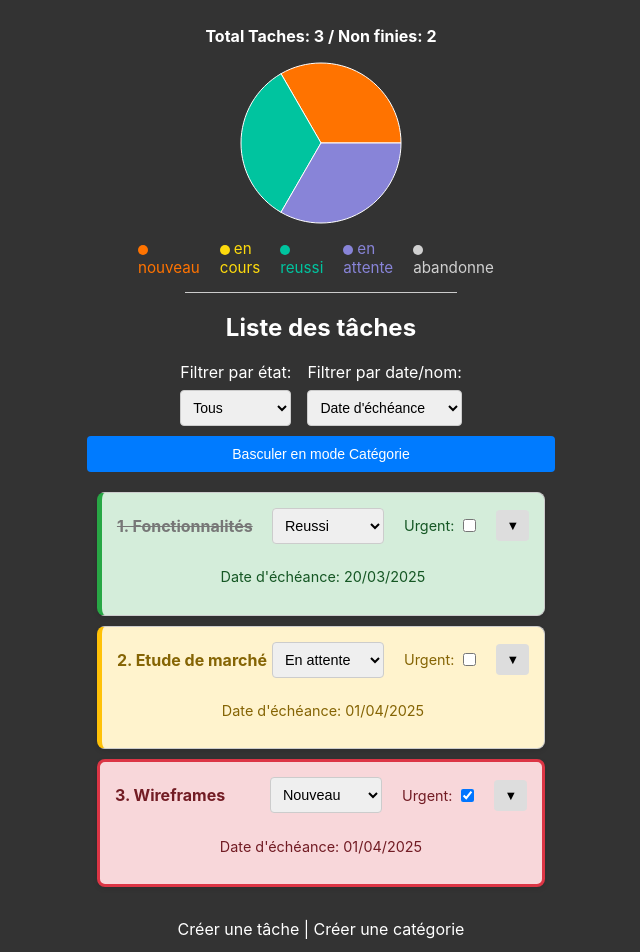
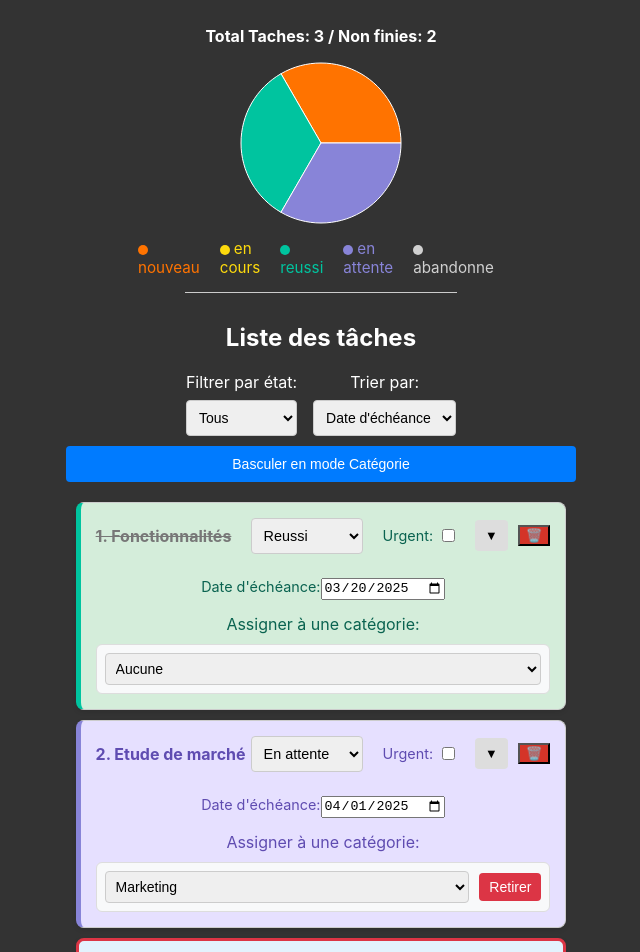
Before and after one commit to KERBADOU-Islem-2326063b/ToDoList, a React (Create React App) app: page / in a window 1280 px wide. Shown: the top 952 px of the page, without its empty margins (319-959 px from the left). Built offline with nearby package versions, Linux system fonts and the light colour scheme.

Commit message:
feat: modification date echeance, suppression tache, ajout tache dans categories

```diff
--- a/src/components/Header/Header.js
+++ b/src/components/Header/Header.js
@@ -2,25 +2,26 @@ import React from "react";
 import { PieChart, Pie, Cell, Tooltip, Legend } from 'recharts';
 import "./Header.css";
 import { useTodos } from "../Context/TodosContext";
-import { ETATS, ETAT_TERMINE } from "../Enums/Etats";
+import { ETATS } from "../Enums/Etats";
 
 function Header() {
   const { todos } = useTodos();
-  const taches = todos;
-  const totalCount = taches.length;
+  const totalCount = todos.length;
 
-  const doneCount = taches.filter(t => t.etat === ETATS.REUSSI.name).length;
+  const doneCount = todos.filter(t => t.etat === ETATS.REUSSI.name).length;
+  const newCount = todos.filter(t => t.etat === ETATS.NOUVEAU.name).length;
+  const waitingCount = todos.filter(t => t.etat === ETATS.EN_ATTENTE.name).length;
+  const inProgressCount = todos.filter(t => t.etat === ETATS.EN_COURS.name).length;
+  const abandonedCount = todos.filter(t => t.etat === ETATS.ABANDONNE.name).length;
+
   const unfinishedCount = totalCount - doneCount;
-
-  const newCount = taches.filter(t => t.etat === ETATS.NOUVEAU.name).length;
-  const waitingCount = taches.filter(t => t.etat === ETATS.EN_ATTENTE.name).length;
 
   const data = [
     { name: ETATS.NOUVEAU.name.toLowerCase(), value: newCount },
-    { name: ETATS.EN_COURS.name.toLowerCase(), value: totalCount - newCount - doneCount - waitingCount },
+    { name: ETATS.EN_COURS.name.toLowerCase(), value: inProgressCount },
     { name: ETATS.REUSSI.name.toLowerCase(), value: doneCount },
     { name: ETATS.EN_ATTENTE.name.toLowerCase(), value: waitingCount },
-    { name: ETATS.ABANDONNE.name.toLowerCase(), value: totalCount - newCount - doneCount - waitingCount }
+    { name: ETATS.ABANDONNE.name.toLowerCase(), value: abandonedCount }
   ];
 
   return (
@@ -31,7 +32,7 @@ function Header() {
       <div className="header-right">
         <PieChart width={220} height={220}>
           <Pie data={data} dataKey="value" outerRadius={80}>
-           {data.map((entry, index) => {
+            {data.map((entry, index) => {
               const state = Object.values(ETATS).find(state => state.name.toLowerCase() === entry.name);
               return state ? <Cell key={`cell-${index}`} fill={state.color} /> : null;
             })}
--- a/src/components/Todo/Todo.css
+++ b/src/components/Todo/Todo.css
@@ -1,5 +1,6 @@
 main {
   text-align: center;
+  padding: 10px;
 }
 
 ul {
@@ -12,11 +13,11 @@ main {
   border: 1px solid #ccc;
   border-radius: 8px;
   margin: 10px;
-    background-color: #f5f5f5;  /* Soft neutral background for better contrast */
+  background-color: #f5f5f5;
   transition: background-color 0.3s;
   display: flex;
   flex-direction: column;
-    box-shadow: 0 2px 5px rgba(0, 0, 0, 0.1); /* Adding a subtle shadow */
+  box-shadow: 0 2px 5px rgba(0, 0, 0, 0.1);
 }
 
 .todo-item-header {
@@ -24,37 +25,49 @@ main {
   justify-content: space-between;
   align-items: center;
   margin-bottom: 10px;
+  flex-wrap: wrap;
 }
 
 .todo-item-actions {
   display: flex;
   gap: 10px;
   align-items: center;
+  flex-wrap: wrap;
+}
+
+.todo-item.nouveau {
+  background-color: #e3f2fd;
+  border-left: 5px solid #ff7300;
+  color: #a84300;
+}
+
+.todo-item.encours {
+  background-color: #fff3cd;
+  border-left: 5px solid #FDDA0D;
+  color: #856404;
 }
 
 .todo-item.reussi {
   background-color: #d4edda;
-    border-left: 5px solid #28a745;
-    color: #155724;
+  border-left: 5px solid #00c49f;
+  color: #0a6350;
 }
 
 .todo-item.enattente {
-    background-color: #fff3cd;
-    border-left: 5px solid #ffc107;
-    color: #856404;
+  background-color: #e6e0ff;
+  border-left: 5px solid #8884d8;
+  color: #5f4cb1;
 }
 
-  .todo-item.nouveau {
-    background-color: #e3f2fd;
-    border-left: 5px solid #2196f3;
-    color: #0d47a1;
+.todo-item.abandonne {
+  background-color: #f0f0f0;
+  border-left: 5px solid #d0d0d0;
+  color: #808080;
 }
 
 .todo-item.urgent {
   border-color: #dc3545;
-    color: #721c24;
   border-width: 3px;
-    background-color: #f8d7da;
 }
 
 .todo-item-details {
@@ -84,6 +97,7 @@ main {
   flex-direction: row;
   justify-content: center;
   gap: 16px;
+  flex-wrap: wrap;
 }
 
 .filter-items {
@@ -126,6 +140,10 @@ main {
   justify-content: center;
 }
 
+.delete-btn {
+  background-color: rgb(212, 52, 40);
+}
+
 .expand-btn:hover {
   background-color: #ccc;
 }
@@ -142,3 +160,37 @@ main {
   align-items: center;
   gap: 4px;
 }
+
+.category-actions {
+  display: flex;
+  align-items: center;
+  gap: 10px;
+  margin-top: 10px;
+  padding: 8px;
+  background-color: #f8f9fa;
+  border-radius: 6px;
+  border: 1px solid #ddd;
+}
+
+.category-actions select {
+  flex-grow: 1;
+  padding: 6px;
+  border-radius: 4px;
+  border: 1px solid #ccc;
+  font-size: 14px;
+}
+
+.category-actions button {
+  background-color: #dc3545;
+  color: white;
+  border: none;
+  padding: 6px 10px;
+  border-radius: 4px;
+  cursor: pointer;
+  font-size: 14px;
+  transition: background-color 0.3s;
+}
+
+.category-actions button:hover {
+  background-color: #b02a37;
+}
--- a/src/components/Todo/Todo.js
+++ b/src/components/Todo/Todo.js
@@ -1,4 +1,5 @@
-import "./Todo.css";import React, { useState } from "react";
+import "./Todo.css";
+import React, { useState } from "react";
 import { useTodos } from "../Context/TodosContext";
 import { useCategories } from "../Context/CategoriesContext";
 import { useRelations } from "../Context/RelationsContext";
@@ -6,27 +7,61 @@ import { ETATS, ETAT_TERMINE } from "../Enums/Etats";
 
 const TodoList = () => {
   const { todos, setTodos } = useTodos();
-  const { categories } = useCategories();
-  const { relations } = useRelations();
+  const { categories, setCategories } = useCategories();
+  const { relations, setRelations } = useRelations();
   const [filter, setFilter] = useState("All");
   const [sortBy, setSortBy] = useState("date_echeance");
   const [viewMode, setViewMode] = useState("Tache");
+  const [expandedTodoId, setExpandedTodoId] = useState(null);
 
-  const filteredTodos = todos.filter((tache) => {
-    if (filter === "All") {
-      return tache.etat !== "Resussi";
+  const handleDeleteTodo = (tacheId) => {
+    setTodos(todos.filter((tache) => tache.id !== tacheId));
+    setRelations(relations.filter((relation) => relation.tache !== tacheId));
+  };
+
+  const handleDeleteCategory = (categoryId) => {
+    setCategories(categories.filter((category) => category.id !== categoryId));
+    setRelations(relations.filter((relation) => relation.categorie !== categoryId));
+  };
+
+  const toggleTodoExpand = (tacheId) => {
+    setExpandedTodoId(expandedTodoId === tacheId ? null : tacheId);
+  };
+
+  const handleEtatChange = (tacheId, newEtat) => {
+    setTodos(todos.map((tache) => (tache.id === tacheId ? { ...tache, etat: newEtat } : tache)));
+  };
+
+  const handleUrgentChange = (tacheId) => {
+    setTodos(todos.map((tache) => (tache.id === tacheId ? { ...tache, urgent: !tache.urgent } : tache)));
+  };
+
+  const handleCategoryChange = (tacheId, categoryId) => {
+    const existingRelation = relations.find(rel => rel.tache === tacheId);
+    if (existingRelation) {
+      setRelations(relations.map(rel => rel.tache === tacheId ? { ...rel, categorie: categoryId } : rel));
+    } else {
+      setRelations([...relations, { tache: tacheId, categorie: categoryId }]);
     }
-    return tache.etat === filter;
-  });
+  };
+
+  const handleRemoveFromCategory = (tacheId) => {
+    setRelations(relations.filter((relation) => relation.tache !== tacheId));
+  };
+
+  const handleDateChange = (tacheId, newDate) => {
+    const [year, month, day] = newDate.split("-");
+    const formattedDate = `${day}/${month}/${year}`;
+    setTodos(todos.map((tache) => (tache.id === tacheId ? { ...tache, date_echeance: formattedDate } : tache)));
+  };
+
+  const filteredTodos = filter === "All" ? todos : todos.filter(tache => tache.etat === filter);
 
   const sortedTodos = [...filteredTodos].sort((a, b) => {
-    if (sortBy === "date_creation") {
-      return new Date(a.date_creation) - new Date(b.date_creation);
-    } else if (sortBy === "date_echeance") {
-      return new Date(a.date_echeance) - new Date(b.date_echeance);
-    } else if (sortBy === "nom") {
-      return a.title.toLowerCase().localeCompare(b.title.toLowerCase());
-    }
+    if (sortBy === "date_creation") return new Date(a.date_creation) - new Date(b.date_creation);
+    if (sortBy === "date_echeance") return new Date(a.date_echeance) - new Date(b.date_echeance);
+    if (sortBy === "nom") return a.title.toLowerCase().localeCompare(b.title.toLowerCase());
+    if (sortBy === "urgent") return (b.urgent ? 1 : 0) - (a.urgent ? 1 : 0);
     return 0;
   });
 
@@ -34,49 +69,10 @@ const TodoList = () => {
     const relatedTodos = relations
       .filter((relation) => relation.categorie === category.id)
       .map((relation) => todos.find((tache) => tache.id === relation.tache))
-      .filter((tache) => tache);
+      .filter(Boolean);
 
-    const filteredRelatedTodos = relatedTodos.filter((tache) => {
-      if (filter === "All") {
-        return tache.etat !== "Resussi";
-      }
-      return tache.etat === filter;
-    });
-
-    const sortedRelatedTodos = [...filteredRelatedTodos].sort((a, b) => {
-      if (sortBy === "date_creation") {
-        return new Date(a.date_creation) - new Date(b.date_creation);
-      } else if (sortBy === "date_echeance") {
-        return new Date(a.date_echeance) - new Date(b.date_echeance);
-      } else if (sortBy === "nom") {
-        return a.title.toLowerCase().localeCompare(b.title.toLowerCase());
-      }
-      return 0;
-    });
-
-    return { category, sortedRelatedTodos };
+    return { category, sortedRelatedTodos: relatedTodos };
   });
-
-  const handleEtatChange = (tacheId, newEtat) => {
-    const updatedTodos = todos.map(tache =>
-      tache.id === tacheId ? { ...tache, etat: newEtat } : tache
-    );
-    setTodos(updatedTodos);
-  };
-
-  const handleUrgentChange = (tacheId) => {
-    const updatedTodos = todos.map(tache =>
-      tache.id === tacheId ? { ...tache, urgent: !tache.urgent } : tache
-    );
-    setTodos(updatedTodos);
-  };
-
-  const [expandedTodoId, setExpandedTodoId] = useState(null);
-
-  const toggleTodoExpand = (tacheId) => {
-    setExpandedTodoId(expandedTodoId === tacheId ? null : tacheId);
-  };
-
 
   return (
     <main>
@@ -95,56 +91,54 @@ const TodoList = () => {
           </div>
 
           <div className="filter-items">
-            <label>Filtrer par date/nom: </label>
+            <label>Trier par: </label>
             <select onChange={(e) => setSortBy(e.target.value)} value={sortBy}>
               <option value="date_echeance">Date d'échéance</option>
               <option value="date_creation">Date de création</option>
               <option value="nom">Nom</option>
+              <option value="urgent">Urgence</option>
             </select>
           </div>
         </div>
 
-        <button
-          className="toggle-view-btn"
-          onClick={() => setViewMode(viewMode === "Tache" ? "Categorie" : "Tache")}
-        >
+        <button className="toggle-view-btn" onClick={() => setViewMode(viewMode === "Tache" ? "Categorie" : "Tache")}>
           Basculer en mode {viewMode === "Tache" ? "Catégorie" : "Tâche"}
         </button>
       </div>
 
       {viewMode === "Tache" ? (
         <ul>
-          {sortedTodos.map((tache) => (
-            <li
-              key={tache.id}
-              className={`todo-item ${tache.etat.toLowerCase().replace(/ /g, '')} ${tache.urgent ? 'urgent' : ''}`}
-            >
+          {sortedTodos.map((tache) => {
+            const relatedCategory = relations.find((rel) => rel.tache === tache.id);
+
+            return (
+              <li key={tache.id} className={`todo-item ${tache.etat.toLowerCase().replace(/ /g, "")} ${tache.urgent ? "urgent" : ""}`}>
               <div className="todo-item-header">
-                <strong className={ETAT_TERMINE.some(etat => etat.name === tache.etat) ? "strikethrough" : ""}>{tache.title}</strong>
+                <strong className={ETAT_TERMINE.some((etat) => etat.name === tache.etat) ? "strikethrough" : ""}>{tache.title}</strong>
                 <div className="todo-item-actions">
-                  <select
-                    value={tache.etat}
-                    onChange={(e) => handleEtatChange(tache.id, e.target.value)}
-                  >
+                  <select value={tache.etat} onChange={(e) => handleEtatChange(tache.id, e.target.value)}>
                     {Object.values(ETATS).map((etat) => (
                       <option key={etat.name} value={etat.name}>{etat.name}</option>
                     ))}
                   </select>
                   <label>
                     Urgent:
-                    <input
-                      type="checkbox"
-                      checked={tache.urgent}
-                      onChange={() => handleUrgentChange(tache.id)}
-                    />
+                    <input type="checkbox" checked={tache.urgent} onChange={() => handleUrgentChange(tache.id)} />
                   </label>
                   <button className="expand-btn" onClick={() => toggleTodoExpand(tache.id)}>
-                    {expandedTodoId === tache.id ? '▲' : '▼'}
+                    {expandedTodoId === tache.id ? "▲" : "▼"}
                   </button>
+                  <button className="delete-btn" onClick={() => handleDeleteTodo(tache.id)}>🗑️</button>
                 </div>
               </div>
               <div className="todo-item-details">
-                <p>Date d'échéance: {tache.date_echeance}</p>
+                <p>Date d'échéance:
+                  <input
+                    type="date"
+                    value={tache.date_echeance.split("/").reverse().join("-")}
+                    onChange={(e) => handleDateChange(tache.id, e.target.value)}
+                  />
+                </p>
                 {expandedTodoId === tache.id && (
                   <div className="task-details">
                     <p>{tache.description || "Aucune description disponible"}</p>
@@ -152,8 +146,19 @@ const TodoList = () => {
                   </div>
                 )}
               </div>
+              <label>Assigner à une catégorie:</label>
+              <div className="category-actions">
+              <select onChange={(e) => handleCategoryChange(tache.id, Number(e.target.value))} value={relatedCategory?.categorie || ""}>
+                <option value="">Aucune</option>
+                {categories.map((category) => (
+                  <option key={category.id} value={category.id}>{category.title}</option>
+                ))}
+              </select>
+              {relatedCategory && <button onClick={() => handleRemoveFromCategory(tache.id)}>Retirer</button>}
+            </div>
             </li>
-          ))}
+            )
+        })}
         </ul>
       ) : (
         <ul className="category-list">
@@ -161,6 +166,7 @@ const TodoList = () => {
             filteredAndSortedCategories.map(({ category, sortedRelatedTodos }) => (
               <li key={category.id}>
                 <strong>{category.title}</strong>
+                <button className="delete-btn" onClick={() => handleDeleteCategory(category.id)}>🗑️</button>
 
                 {sortedRelatedTodos.length > 0 ? (
                   <ul>
@@ -194,7 +200,13 @@ const TodoList = () => {
                             </div>
                           </div>
                           <div className="todo-item-details">
-                            <p>Date d'échéance: {tache.date_echeance}</p>
+                            <p>Date d'échéance:
+                              <input
+                                type="date"
+                                value={tache.date_echeance.split("/").reverse().join("-")}
+                                onChange={(e) => handleDateChange(tache.id, e.target.value)}
+                              />
+                            </p>
                             {expandedTodoId === tache.id && (
                               <div className="task-details">
                                 <p>{tache.description || "Aucune description disponible"}</p>
```
Lines whose indentation alone changed are shown as unchanged.
